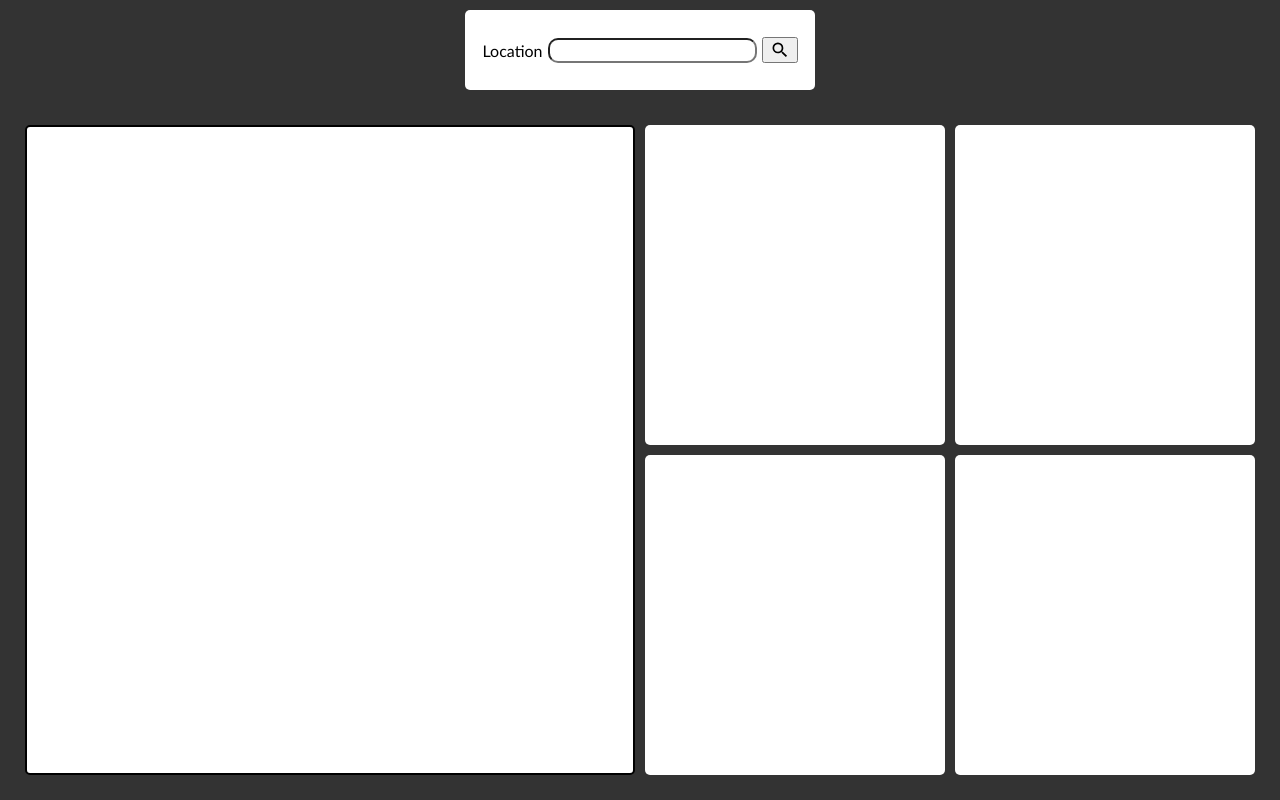
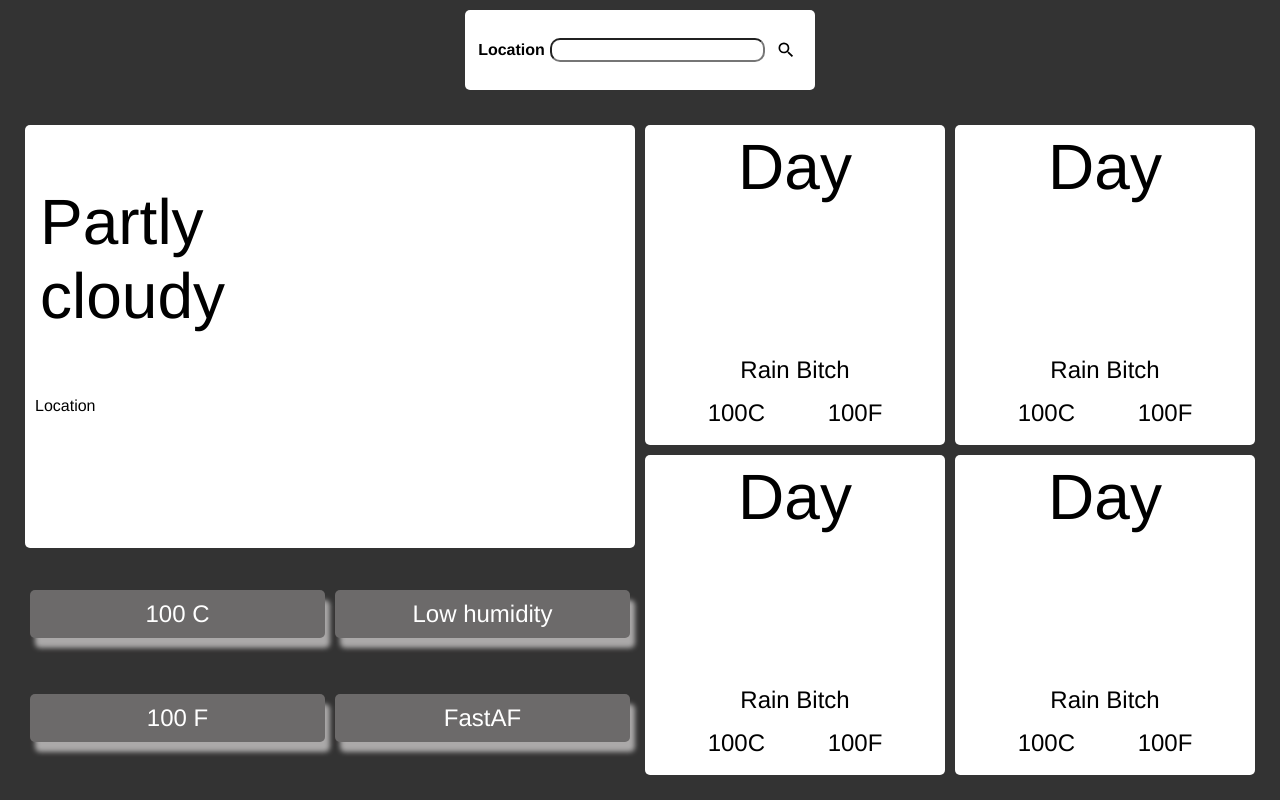
Before and after one commit to abrahamjust/WeatherApp, a website built with webpack: page src/template.html in a window 1280 px wide. Built offline with nearby package versions, Linux system fonts and the light colour scheme.

Commit message:
Created the structure of the file

```diff
--- a/src/styles.css
+++ b/src/styles.css
@@ -28,9 +28,19 @@ form {
     gap: 5px;
 }
 
-label, input {
-    font-family: 'Trebuchet MS', 'Lucida Sans Unicode', 'Lucida Grande', 'Lucida Sans', Arial, sans-serif;
+label, input, .MainForcast, .Location, .MainTemperature, .MainMisc, .Forcast {
+    font-family: Montserrat, Helvetica, Arial, sans-serif;
     font-size: 1rem;
+}
+
+label {
+    font-weight: bold;
+}
+
+.MainForcast {
+    font-size: 4rem;
+    margin-left: 5px;
+    margin-top: 20%;
 }
 
 input {
@@ -41,6 +51,13 @@ button {
     display: flex;
     justify-content: center;
     align-items: center;
+    border: none;
+    background-color: white;
+    border-radius: 5px;
+}
+
+button:hover {
+    box-shadow: 5px 10px 5px rgb(171, 169, 169);
 }
 
 .Search img {
@@ -58,10 +75,8 @@ button {
 
 .MainInfo {
     margin: 5px;
-    background-color: white;
     border-radius: 5px;
     grid-area: 1 / 1 / 3 / 3;
-    border: 2px solid black;
 }
 
 .Forcast {
@@ -69,3 +84,83 @@ button {
     border-radius: 5px;
     background-color: white;
 }
+
+.MainContent {
+    height: 65%;
+    display: flex;
+    background-color: white;
+    border-radius: 5px;
+}
+
+.MainWeather, .MainIcon {
+    box-sizing: border-box;
+    width: 50%;
+    height: 100%;
+}
+
+.MainWeather {
+    margin-left: 10px;
+}
+
+.MainBottom {
+    display: flex;
+    height: 35%;
+}
+
+.MainTemperature, .MainMisc {
+    margin-top: 10px;
+    box-sizing: border-box;
+    width: 50%;
+    display: flex;
+    flex-direction: column;
+    justify-content: space-around;
+    padding: 5px;
+    font-size: 1.5rem;
+    color: white;
+}
+
+.MainCelcius, .MainFahrenheit, .MainHumidity, .MainWind {
+    box-sizing: border-box;
+    background-color: #6c6a6a;
+    width: 100%;
+    height: 3rem;
+    display: flex;
+    justify-content: center;
+    align-items: center;
+    border-radius: 5px;
+    box-shadow: 5px 10px 5px rgb(171, 169, 169);
+}
+
+.Forcast {
+    display: flex;
+    flex-direction: column;
+    align-items: center;
+    gap: 5px;
+    padding-top: 5px;
+}
+
+.Forcast:hover {
+    color: white;
+    background-color: #6c6a6a;
+    box-shadow: 5px 10px 5px rgb(171, 169, 169);
+}
+
+.Day {
+    font-size: 4rem;
+}
+
+.Temperature, .Description {
+    font-size: 1.5rem;
+}
+
+.Icon {
+    width: 100%;
+    height: 45%;
+}
+
+.Temperature {
+    width: 100%;
+    display: flex;
+    justify-content: space-evenly;
+    margin-top: 10px;
+}
--- a/src/template.html
+++ b/src/template.html
@@ -16,19 +16,47 @@
             </div>
             <div class="Content">
                 <div class="MainInfo">
-
+                    <div class="MainContent">
+                        <div class="MainWeather">
+                            <p class="MainForcast">Partly cloudy</p>
+                            <p class="Location">Location</p>
+                        </div>
+                        <div class="MainIcon"></div>
+                    </div>
+                    <div class="MainBottom">
+                        <div class="MainTemperature">
+                            <div class="MainCelcius">100 C</div>
+                            <div class="MainFahrenheit">100 F</div>
+                        </div>
+                        <div class="MainMisc">
+                            <div class="MainHumidity">Low humidity</div>
+                            <div class="MainWind">FastAF</div>
+                        </div>
+                    </div>
                 </div>
                 <div class="Forcast">
-
+                    <div class="Day">Day</div>
+                    <div class="Icon"></div>
+                    <div class="Description">Rain Bitch</div>
+                    <div class="Temperature"><div class="Celcius">100C</div><div class="Fahrenheit">100F</div></div>
                 </div>
                 <div class="Forcast">
-
+                    <div class="Day">Day</div>
+                    <div class="Icon"></div>
+                    <div class="Description">Rain Bitch</div>
+                    <div class="Temperature"><div class="Celcius">100C</div><div class="Fahrenheit">100F</div></div>
                 </div>
                 <div class="Forcast">
-
+                    <div class="Day">Day</div>
+                    <div class="Icon"></div>
+                    <div class="Description">Rain Bitch</div>
+                    <div class="Temperature"><div class="Celcius">100C</div><div class="Fahrenheit">100F</div></div>
                 </div>
                 <div class="Forcast">
-
+                    <div class="Day">Day</div>
+                    <div class="Icon"></div>
+                    <div class="Description">Rain Bitch</div>
+                    <div class="Temperature"><div class="Celcius">100C</div><div class="Fahrenheit">100F</div></div>
                 </div>
             </div>
         </div>
```
